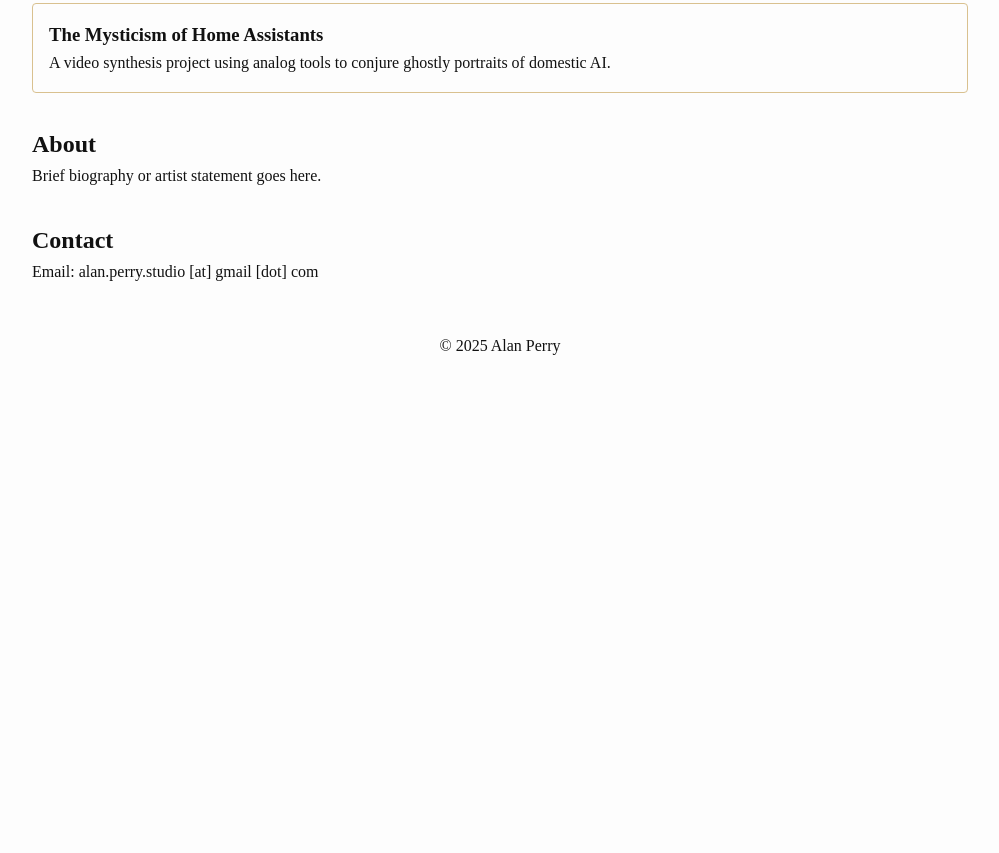
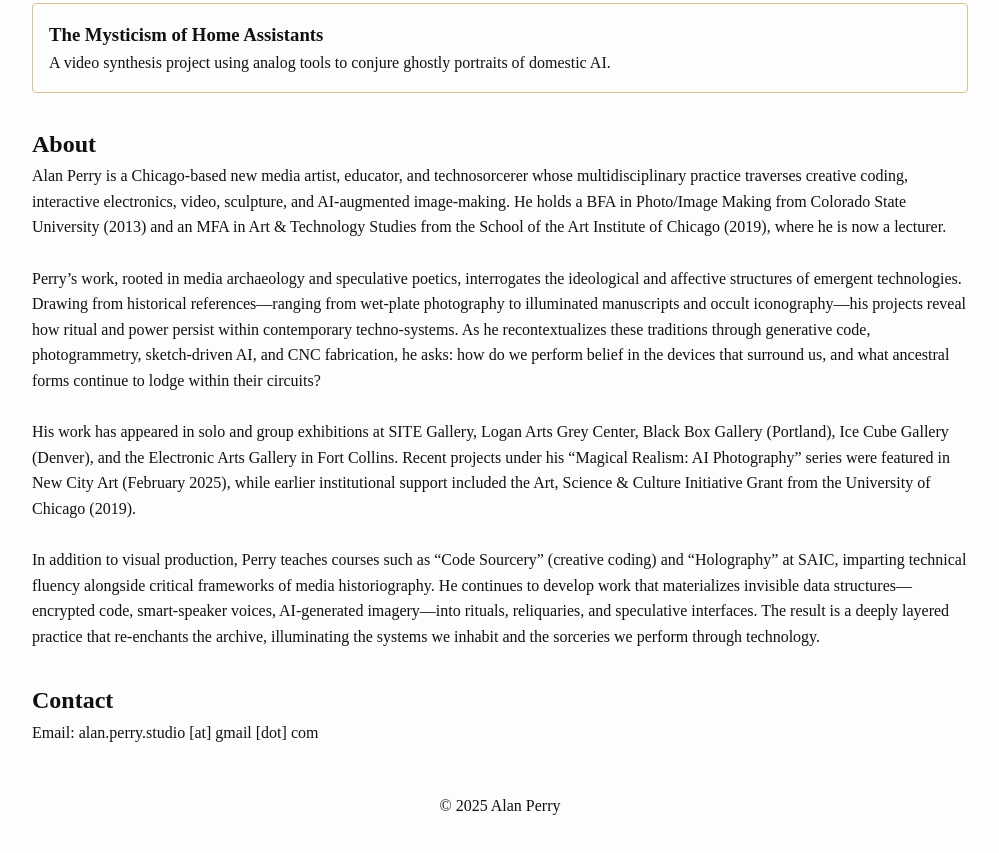
Before and after one commit to aperry2/website_v4, a plain HTML site: page index.html in a window 1280 px wide. Shown: the part 1604-2457 px from the top of the page, without its empty margins (140-1139 px from the left). Before the commit the page ends 2010 px from the top, so only its background shows below. Drawn offline with Linux system fonts and the light colour scheme.

Commit message:
add v1 long-form bio

```diff
--- a/index.html
+++ b/index.html
@@ -79,7 +79,18 @@
 
     <section id="about">
       <h2>About</h2>
-      <p>Brief biography or artist statement goes here.</p>
+      <p>Alan Perry is a Chicago‑based new media artist, educator, and technosorcerer whose multidisciplinary practice traverses creative coding, interactive electronics, video, sculpture, and AI-augmented image-making. He holds a BFA in Photo/Image Making from Colorado State University (2013) and an MFA in Art & Technology Studies from the School of the Art Institute of Chicago (2019), where he is now a lecturer.</p>
+      <br>
+      <p>
+        Perry’s work, rooted in media archaeology and speculative poetics, interrogates the ideological and affective structures of emergent technologies. Drawing from historical references—ranging from wet-plate photography to illuminated manuscripts and occult iconography—his projects reveal how ritual and power persist within contemporary techno‑systems. As he recontextualizes these traditions through generative code, photogrammetry, sketch-driven AI, and CNC fabrication, he asks: how do we perform belief in the devices that surround us, and what ancestral forms continue to lodge within their circuits?
+      </p>
+      <br>
+      <p>
+        His work has appeared in solo and group exhibitions at SITE Gallery, Logan Arts Grey Center, Black Box Gallery (Portland), Ice Cube Gallery (Denver), and the Electronic Arts Gallery in Fort Collins. Recent projects under his “Magical Realism: AI Photography” series were featured in New City Art (February 2025), while earlier institutional support included the Art, Science & Culture Initiative Grant from the University of Chicago (2019).
+      </p>
+      <br>
+        <p>
+        In addition to visual production, Perry teaches courses such as “Code Sourcery” (creative coding) and “Holography” at SAIC, imparting technical fluency alongside critical frameworks of media historiography. He continues to develop work that materializes invisible data structures—encrypted code, smart-speaker voices, AI-generated imagery—into rituals, reliquaries, and speculative interfaces. The result is a deeply layered practice that re-enchants the archive, illuminating the systems we inhabit and the sorceries we perform through technology.</p>
     </section>
 
     <section id="contact">
--- a/style.css
+++ b/style.css
@@ -5,12 +5,6 @@
   padding: 0;
   box-sizing: border-box;
 }
-
-.manuscript-mode { display: block; }
-.crt-mode { display: none; }
-
-body.dark .manuscript-mode { display: none; }
-body.dark .crt-mode { display: block; }
 
 body {
   line-height: 1.6;
```
